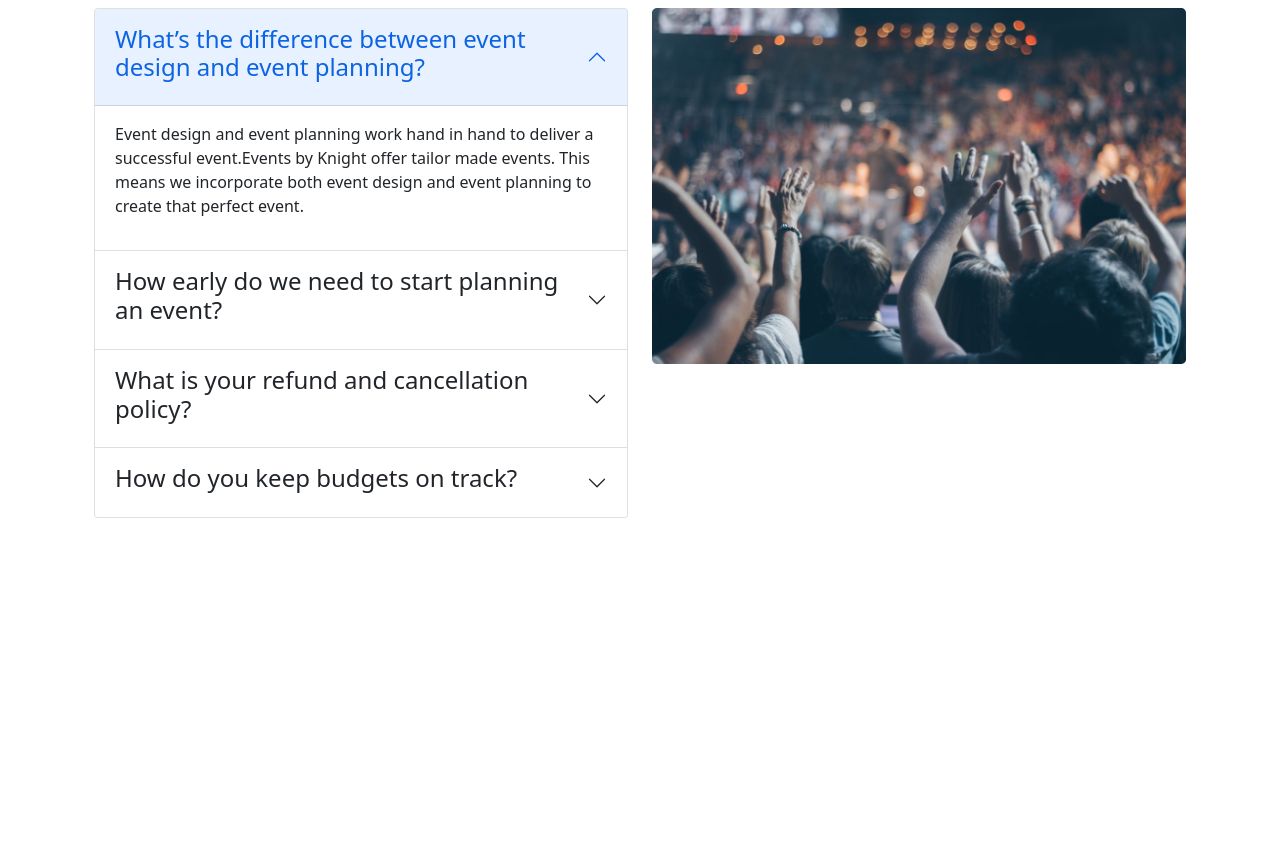
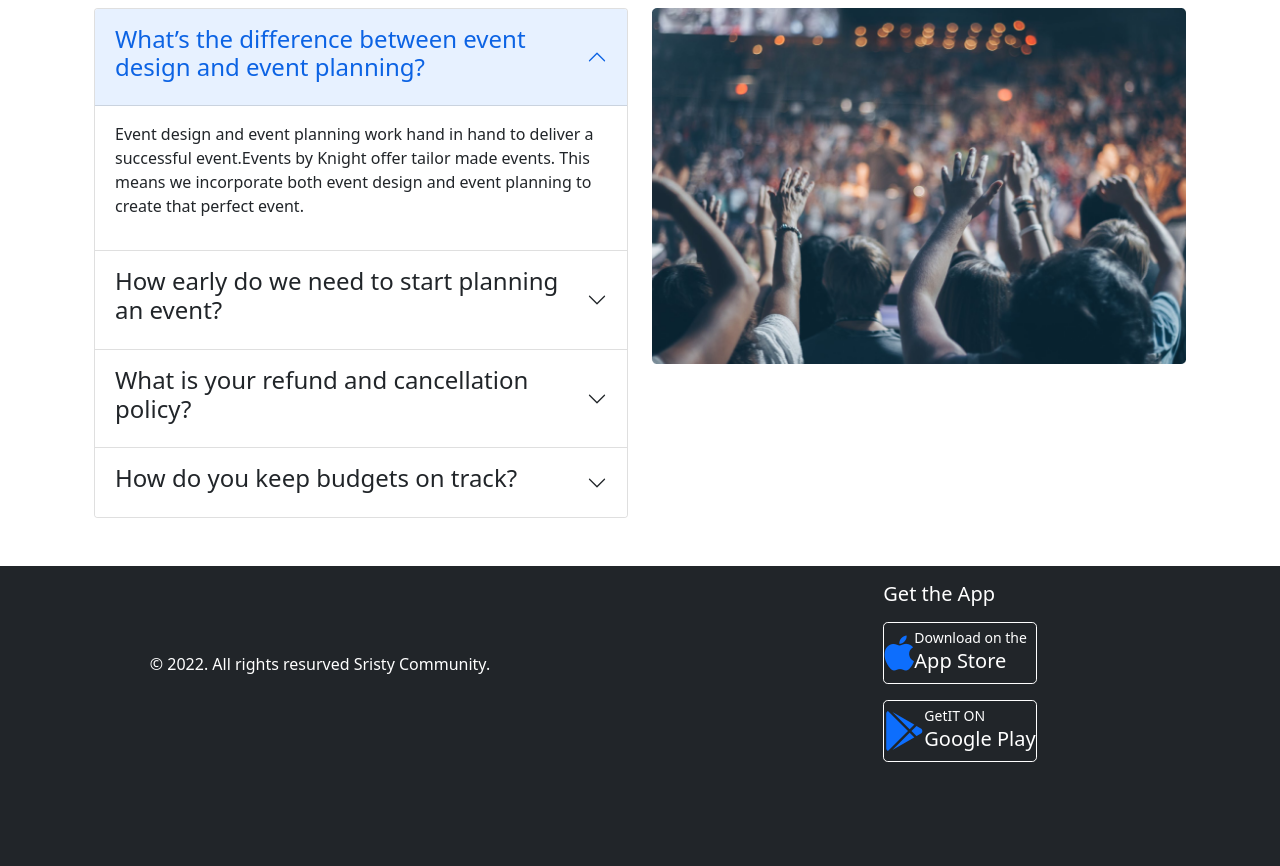
Before and after one commit to Biplob123121/convention-center, a plain HTML site: page index.html in a window 1280 px wide. Shown: the part 1366-2232 px from the top of the page. Before the commit the page ends 1932 px from the top, so only its background shows below. Drawn offline with nearby package versions, Linux system fonts and the light colour scheme.

Commit message:
comleting the footer part

```diff
--- a/index.html
+++ b/index.html
@@ -234,6 +234,33 @@
             </div>
         </section>
     </main>
+    <!---------------------------- footer section----------------------------------->
+    <footer style="height: 300px;" class="container-fluid bg-dark text-white">
+        <div class="row">
+            <div class="col-sm-12 col-lg-6 d-flex justify-content-center align-items-center">
+                <p> &copy; 2022. All rights resurved Sristy Community.</p>
+            </div>
+            <div class="col-sm-12 col-lg-6 d-flex justify-content-center py-3">
+                 <div>
+                    <h5>Get the App</h5>
+                    <div class="d-flex align-items-center border border-white rounded-3 my-3">
+                       <a target="_blank" class="fs-1" href="https://pubg-mobile.en.softonic.com/iphone"><i class="fab fa-apple"></i></a>
+                       <div>
+                           <small class="p-0">Download on the</small>
+                           <h5 class="p-0">App Store</h5>
+                       </div>
+                   </div>
+                   <div class="d-flex align-items-center border border-white rounded-3">
+                       <a target="_blank" class="fs-1" href="https://play.google.com/store/apps/details?id=com.whatsapp&hl=en"><i class="fab fa-google-play"></i></a>
+                       <div>
+                           <small class="p-0">GetIT ON</small>
+                           <h5 class="p-0">Google Play</h5>
+                       </div>
+                   </div>
+                 </div>
+            </div>
+        </div>
+    </footer>
 
     <!-------------------------- Bootstrap js ------------------------->
     <script src="https://cdn.jsdelivr.net/npm/bootstrap@5.1.3/dist/js/bootstrap.bundle.min.js" integrity="sha384-ka7Sk0Gln4gmtz2MlQnikT1wXgYsOg+OMhuP+IlRH9sENBO0LRn5q+8nbTov4+1p" crossorigin="anonymous"></script>
```
